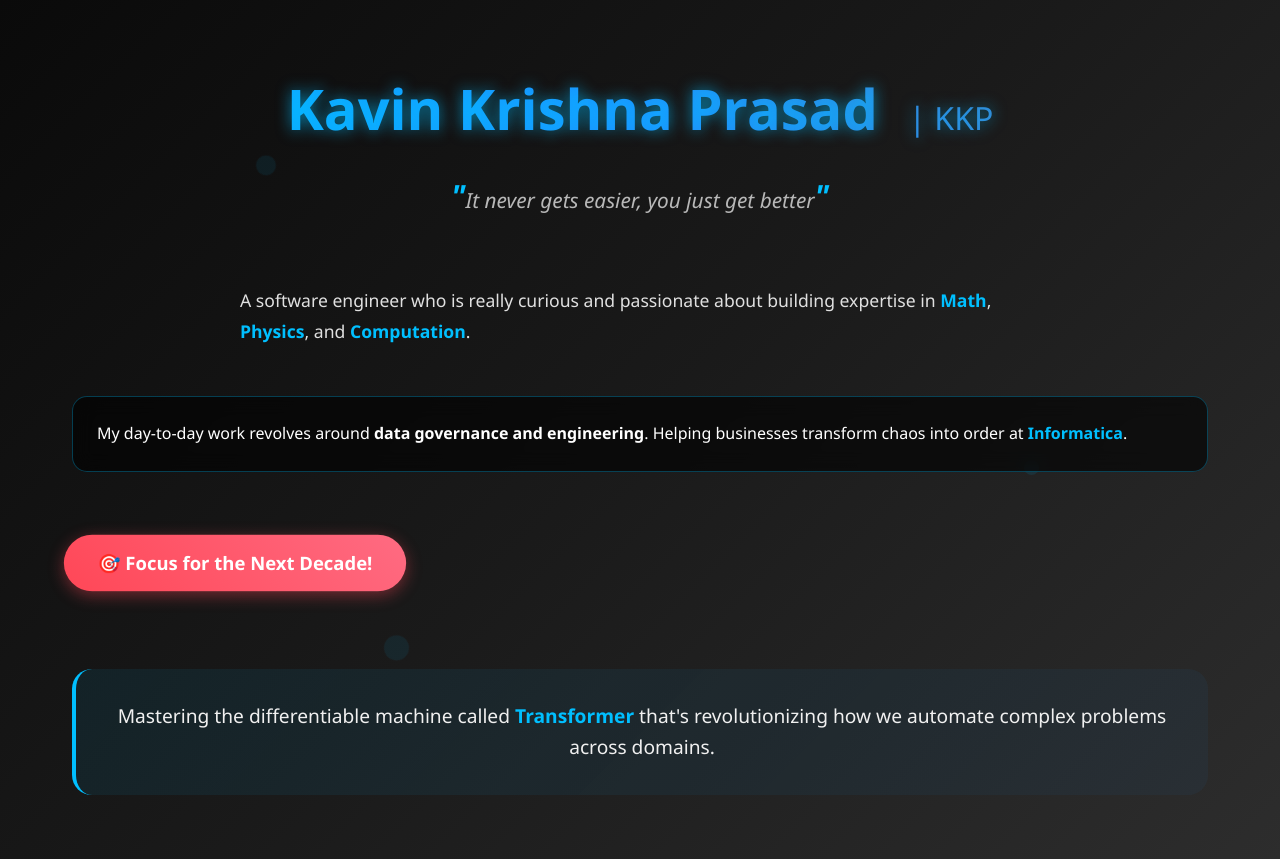
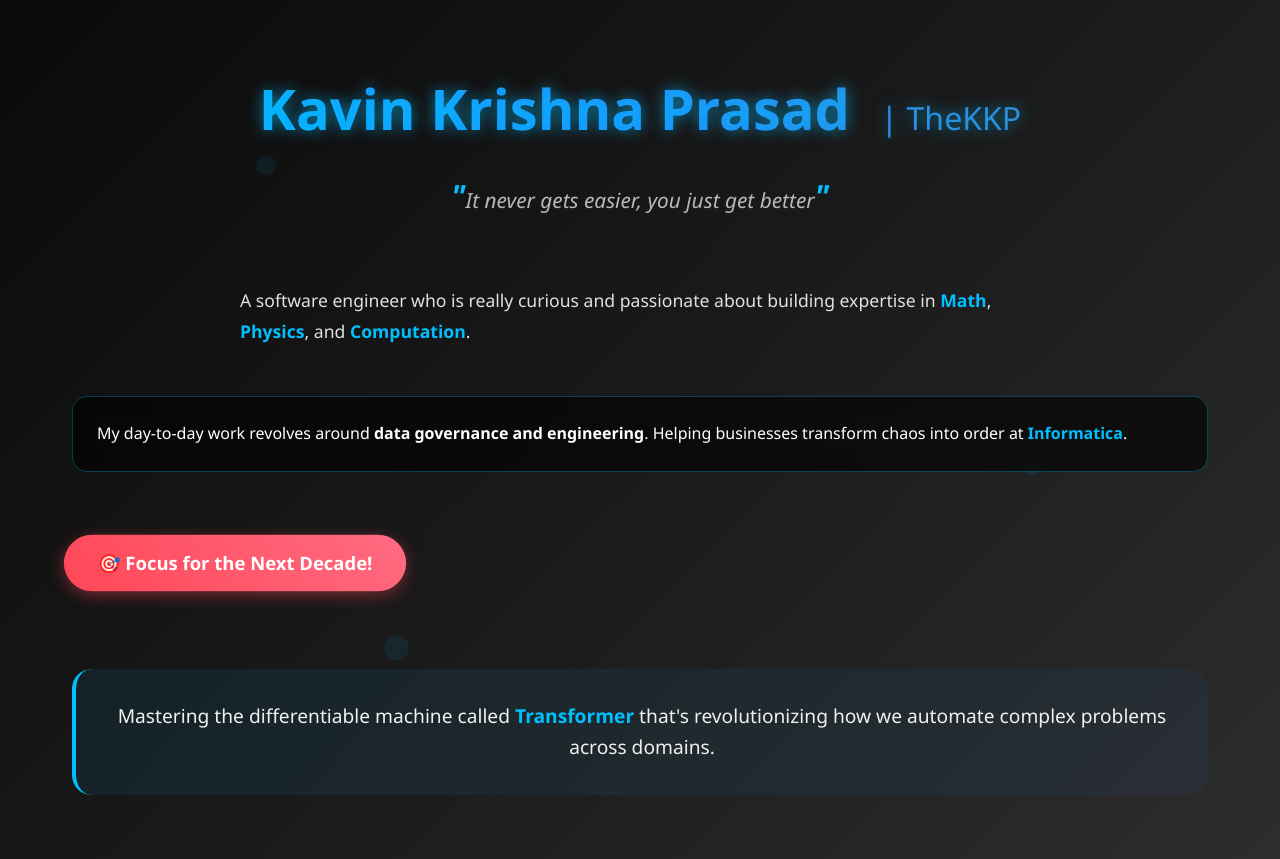
Before and after one commit to thekkp/kkp-portfolio, a plain HTML site: page index.html in a window 1280 px wide. Drawn offline with Linux system fonts and the light colour scheme.

Commit message:
Update index.html
KKP to TheKKP

```diff
--- a/index.html
+++ b/index.html
@@ -212,7 +212,7 @@
         <div class="hero-section">
             <h1 class="name-title">
                 Kavin Krishna Prasad
-                <span class="initials">| KKP</span>
+                <span class="initials">| TheKKP</span>
             </h1>
             <p class="quote">It never gets easier, you just get better</p>
         </div>
```
